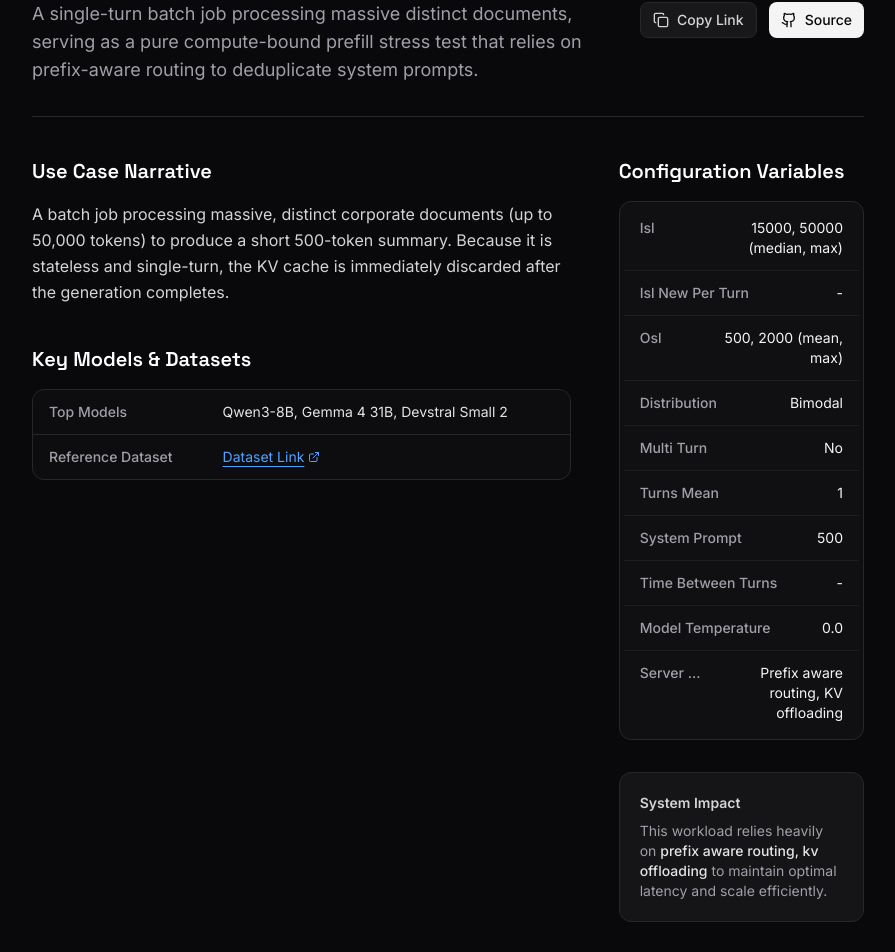
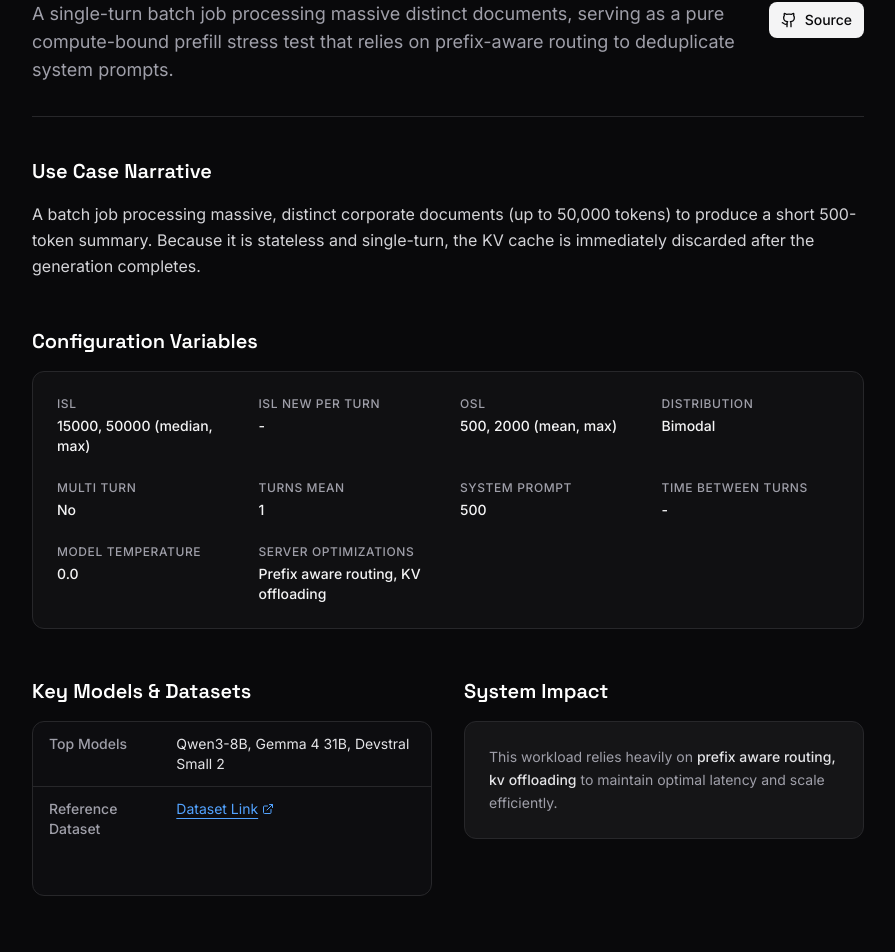
Before and after one commit to seanhorgan/workload-catalog-app, a React (Vite) app: page /workloads/batch-summarization in a window 1280 px wide. Shown: the part 144-1096 px from the top of the page, without its empty margins (192-1087 px from the left). After the commit the page ends 1044 px from the top, so only its background shows below. Built offline with nearby package versions, Linux system fonts and the light colour scheme.

Commit message:
Refine layout, compact variables list, remove copy link, and fix padding on details page

```diff
--- a/src/pages/WorkloadDetail.tsx
+++ b/src/pages/WorkloadDetail.tsx
@@ -1,7 +1,7 @@
 import React from 'react';
 import { useParams, Link, Navigate } from 'react-router-dom';
 import { workloads } from '../data/workloads';
-import { ArrowLeft, Copy, Github, ExternalLink } from 'lucide-react';
+import { ArrowLeft, Github, ExternalLink } from 'lucide-react';
 
 export function WorkloadDetail() {
   const { id } = useParams<{ id: string }>();
@@ -11,9 +11,7 @@ export function WorkloadDetail() {
     return <Navigate to="/" replace />;
   }
 
-  const handleCopyLink = () => {
-    navigator.clipboard.writeText(window.location.href);
-  };
+
 
   return (
     <div className="mx-auto max-w-4xl px-4 sm:px-6 lg:px-8 py-12">
@@ -35,13 +33,7 @@ export function WorkloadDetail() {
           </p>
         </div>
         <div className="flex shrink-0 items-center gap-3">
-          <button
-            onClick={handleCopyLink}
-            className="inline-flex h-9 items-center justify-center gap-2 rounded-lg bg-zinc-900 px-3 text-sm font-medium text-zinc-300 border border-zinc-800 transition-colors hover:bg-zinc-800 hover:text-white"
-          >
-            <Copy className="h-4 w-4" />
-            <span className="hidden sm:inline">Copy Link</span>
-          </button>
+
           <a
             href={workload.githubUrl}
             target="_blank"
@@ -54,8 +46,8 @@ export function WorkloadDetail() {
         </div>
       </div>
 
-      <div className="grid grid-cols-1 gap-12 lg:grid-cols-3">
-        <div className="lg:col-span-2 space-y-10">
+      <div className="space-y-12">
+        {/* Use Case Narrative */}
         <section>
           <h2 className="font-display text-xl font-semibold text-white mb-4">Use Case Narrative</h2>
           <div className="prose prose-invert max-w-none text-zinc-300">
@@ -63,9 +55,30 @@ export function WorkloadDetail() {
           </div>
         </section>
 
+        {/* Configuration Variables */}
+        <section>
+          <h2 className="font-display text-xl font-semibold text-white mb-4">Configuration Variables</h2>
+          <div className="rounded-xl border border-zinc-800 bg-zinc-900/50 p-6">
+            <dl className="grid grid-cols-1 sm:grid-cols-2 md:grid-cols-3 lg:grid-cols-4 gap-6">
+              {Object.entries(workload.variables).map(([key, value]) => {
+                const label = key.replace(/([A-Z])/g, ' $1').replace(/^./, str => str.toUpperCase());
+                return (
+                  <div key={key} className="space-y-1">
+                    <dt className="text-xs font-medium text-zinc-400 uppercase tracking-wider">{label}</dt>
+                    <dd className="text-sm text-zinc-100 font-medium break-words">{value}</dd>
+                  </div>
+                );
+              })}
+            </dl>
+          </div>
+        </section>
+
+        {/* Bottom grid for Models and System Impact */}
+        <div className="grid grid-cols-1 gap-8 md:grid-cols-2">
+          {/* Key Models & Datasets */}
           <section>
             <h2 className="font-display text-xl font-semibold text-white mb-4">Key Models & Datasets</h2>
-            <div className="rounded-xl border border-zinc-800 bg-zinc-900/30 overflow-hidden">
+            <div className="rounded-xl border border-zinc-800 bg-zinc-900/30 overflow-hidden h-full">
               <dl className="divide-y divide-zinc-800">
                 <div className="flex flex-col py-3 px-4 sm:flex-row gap-2">
                   <dt className="w-1/3 text-sm font-medium text-zinc-400">Top Models</dt>
@@ -82,30 +95,16 @@ export function WorkloadDetail() {
               </dl>
             </div>
           </section>
-        </div>
 
-        <div>
-          <h2 className="font-display text-xl font-semibold text-white mb-4">Configuration Variables</h2>
-          <div className="rounded-xl border border-zinc-800 bg-zinc-900/50 p-1">
-            <dl className="divide-y divide-zinc-800/60">
-              {Object.entries(workload.variables).map(([key, value]) => {
-                const label = key.replace(/([A-Z])/g, ' $1').replace(/^./, str => str.toUpperCase());
-                return (
-                  <div key={key} className="flex justify-between py-3 px-4 text-sm gap-4">
-                    <dt className="font-medium text-zinc-400 truncate">{label}</dt>
-                    <dd className="text-right text-zinc-100 break-words max-w-[60%]">{value}</dd>
-                  </div>
-                );
-              })}
-            </dl>
-          </div>
-
-          <div className="mt-8 rounded-xl bg-zinc-900/80 p-5 border border-zinc-800">
-            <h3 className="text-sm font-semibold text-zinc-300 mb-2">System Impact</h3>
-            <p className="text-sm text-zinc-400">
+          {/* System Impact */}
+          <section>
+            <h2 className="font-display text-xl font-semibold text-white mb-4">System Impact</h2>
+            <div className="rounded-xl bg-zinc-900/80 p-6 border border-zinc-800">
+              <p className="text-sm text-zinc-400 leading-relaxed">
                 This workload relies heavily on <strong className="text-zinc-200 font-medium">{workload.variables.serverOptimizations.toLowerCase()}</strong> to maintain optimal latency and scale efficiently.
               </p>
             </div>
+          </section>
         </div>
       </div>
     </div>
```
Lines whose indentation alone changed are shown as unchanged.
